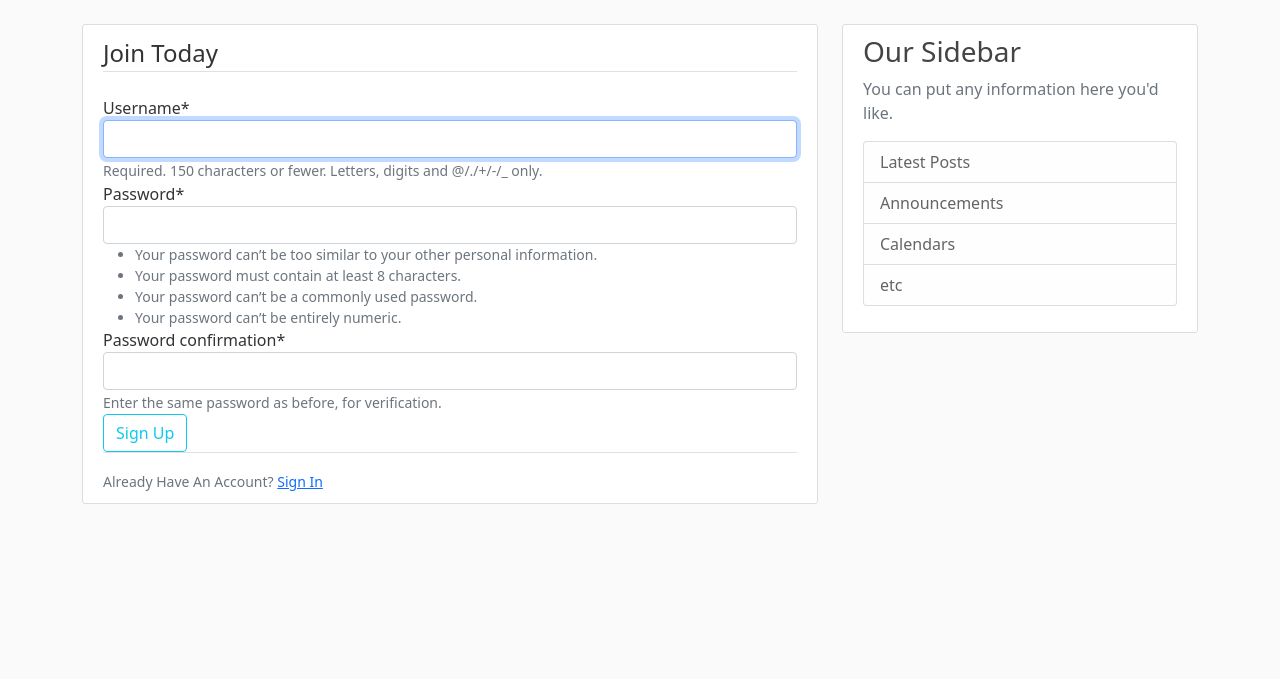
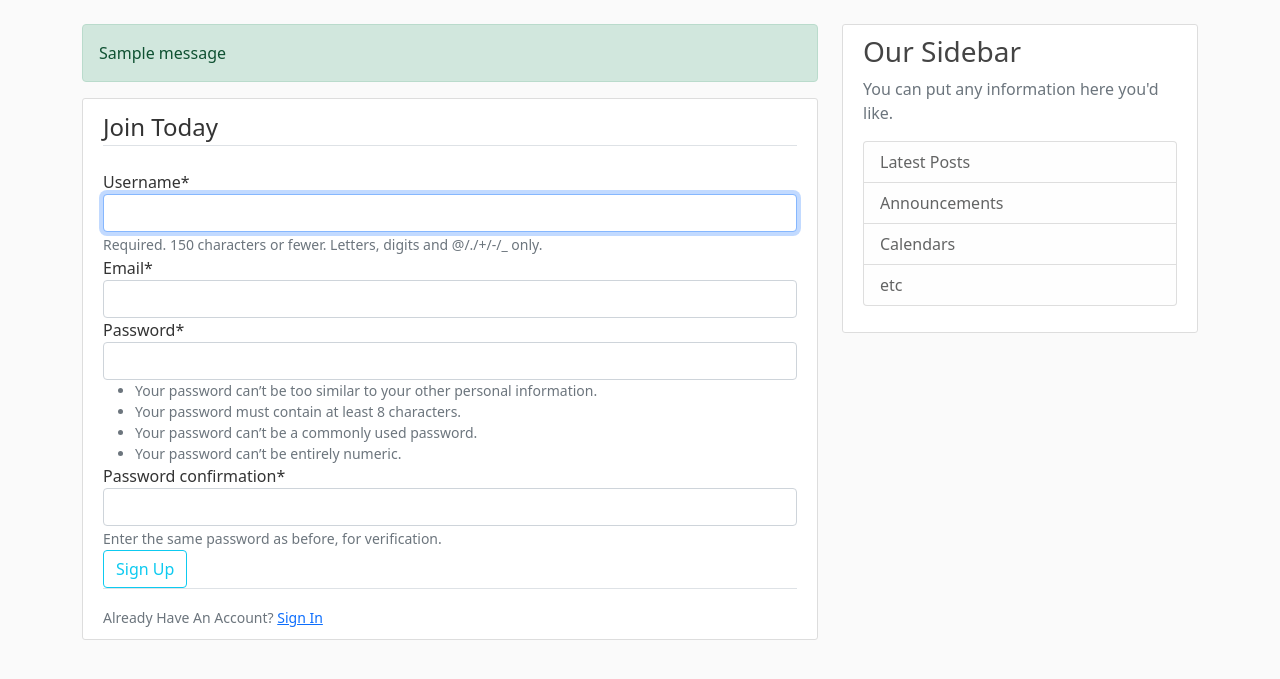
Before and after one commit to louismartin/perspectiv-site, a Django app: page /register/ in a window 1280 px wide. Shown: the part 56-735 px from the top of the page. Run offline with Django 4.2, Linux system fonts and the light colour scheme; tables that the repository leaves empty hold one stand-in row (values such as "Sample post"); one stand-in notice (Sample message) is shown; some libraries are stand-ins or nearby versions.

Commit message:
Finish registration form

```diff
--- a/app/templates/app/base.html
+++ b/app/templates/app/base.html
@@ -42,6 +42,15 @@
     <main role="main" class="container">
         <div class="row">
             <div class="col-md-8">
+                <!-- Print messages -->
+                {% if messages %}
+                    {% for message in messages %}
+                    <div class="alert alert-{{ message.tags }}" role="alert">
+                        {{ message }}
+                    </div>
+                    {% endfor %}
+                {% endif %}
+                <!-- Content -->
                 {% block content %}{% endblock %}
             </div>
             <div class="col-md-4">
--- /dev/null
+++ b/users/forms.py
@@ -0,0 +1,12 @@
+from django import forms
+from django.contrib.auth.models import User
+from django.contrib.auth.forms import UserCreationForm
+
+
+class UserRegisterForm(UserCreationForm):
+    """Add email to UserCreationForm"""
+    email = forms.EmailField()
+
+    class Meta:
+        model = User
+        fields = ["username", "email", "password1", "password2"]
--- a/users/views.py
+++ b/users/views.py
@@ -1,7 +1,17 @@
-from django.shortcuts import render
-from django.contrib.auth.forms import UserCreationForm
+from django.shortcuts import render, redirect
+from django.contrib import messages
+from .forms import UserRegisterForm
 
 
 def register(request):
-    form = UserCreationForm()
+    if request.method == "POST":
+        form = UserRegisterForm(request.POST)
+        if form.is_valid():
+            print("form is valid")
+            username = form.cleaned_data.get("username")
+            messages.success(request, f"Account created for {username}!")
+            form.save()
+            return redirect("/")
+    else:
+        form = UserRegisterForm()
     return render(request, "users/register.html", {"form": form})
```
